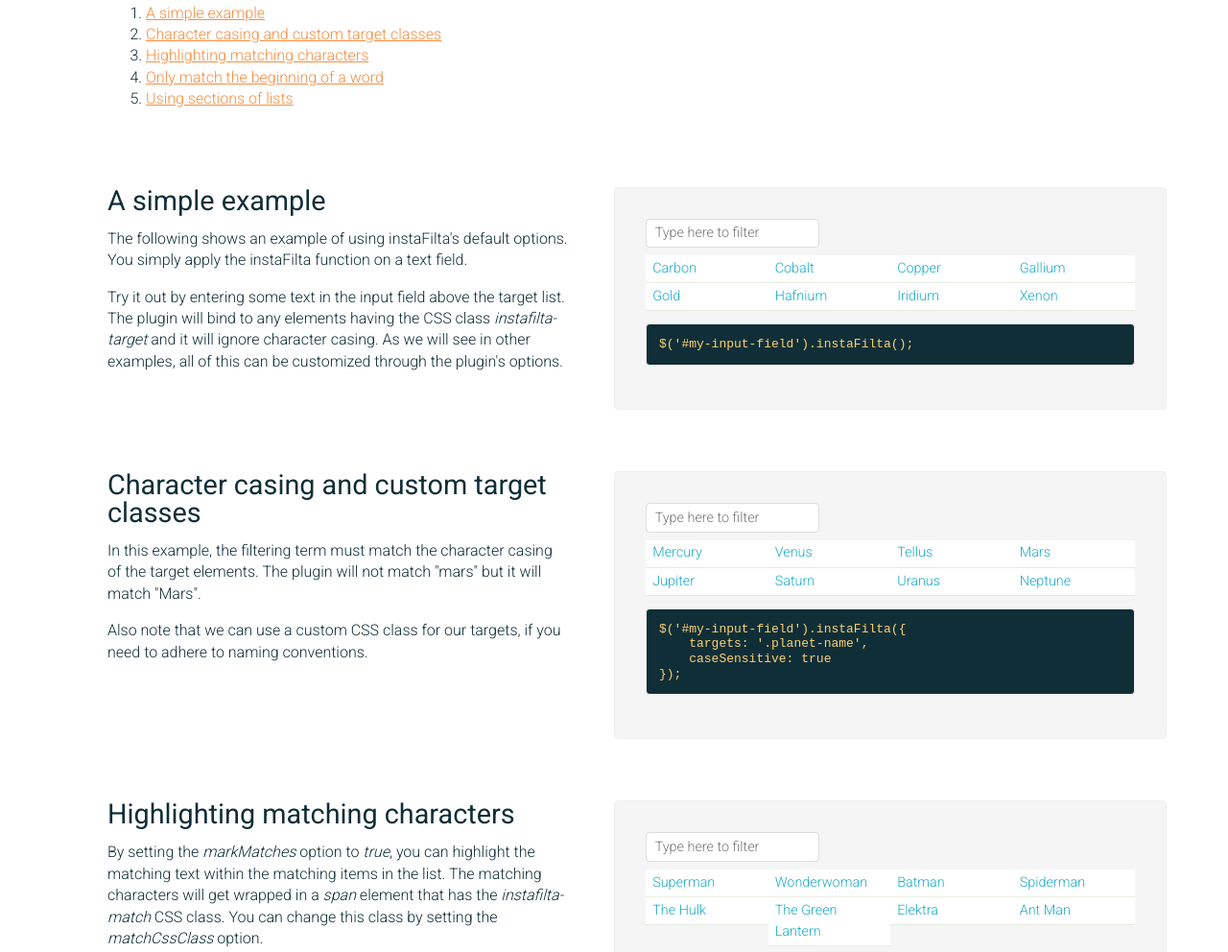
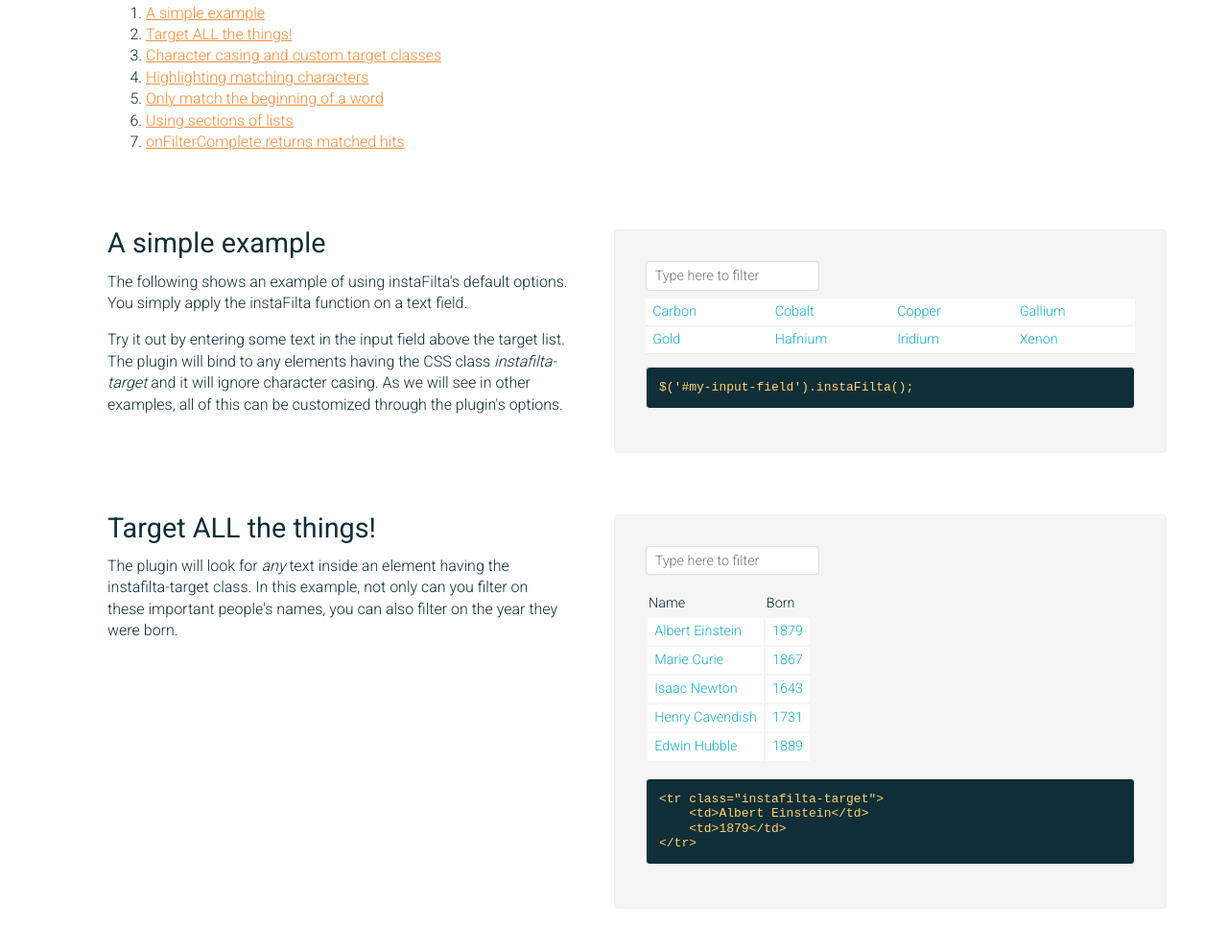
Before and after one commit to chromawoods/instaFilta, a website: page demo.html in a window 1280 px wide. Shown: the part 600-1592 px from the top of the page at 96% size. Drawn offline with nearby package versions, Linux system fonts and the light colour scheme; a web font is replaced by a local one.

Commit message:
Added some more demo examples.

```diff
--- a/demo.css
+++ b/demo.css
@@ -25,11 +25,27 @@ body, input, select, textarea {
 }
 
 input, select, textarea {
+    margin-right: 1em;
     padding: .4em .6em;
     font-weight: 300;
     font-size: .9em;
     border: 1px solid #ddd;
     border-radius: 4px;
+}
+
+table {
+    margin: 1em 0;
+    background: ;
+}
+
+th {
+    font-weight: 300;
+    font-size: .9em;
+    text-align: left;
+}
+
+td {
+    padding: .2em .5em;
 }
 
 p { margin: 0 0 1em; }
@@ -116,6 +132,8 @@ a:hover, a:active { color: #fcd271; }
 }
 
 .box {
+    max-width: 100%;
+    overflow: auto;
     background: #f5f5f5;
     border: 1px solid #f0f0f0;
     border-radius: 4px;
@@ -166,13 +184,14 @@ a:hover, a:active { color: #fcd271; }
 }
 
 .instafilta-target, .planet-name {
-    display: block;
     padding: .2em .5em;
     color: #1babc8;
     font-size: .9em;
     background-color: #fff;
     border-bottom: 1px solid #e8ede0;
 }
+
+span.instafilta-target, .planet-name { display: block; }
 
 .instafilta-match {
     color: #102e37;
@@ -218,3 +237,8 @@ a:hover, a:active { color: #fcd271; }
     }
 
 }
+
+@media all and (min-width: 1600px) {
+
+    body { font-size: 1.2em; }
+}
--- a/demo.html
+++ b/demo.html
@@ -38,10 +38,12 @@
                 <h2 class="section-title">Table of contents</h2>
                 <ol>
                     <li><a href="#s1">A simple example</a></li>
+                    <li><a href="#s1-2">Target ALL the things!</a></li>
                     <li><a href="#s2">Character casing and custom target classes</a></li>
                     <li><a href="#s3">Highlighting matching characters</li>
                     <li><a href="#s4">Only match the beginning of a word</a></li>
                     <li><a href="#s5">Using sections of lists</a></li>
+                    <li><a href="#s6">onFilterComplete returns matched hits</a></li>
                 </ol>
             </div>
         </section>
@@ -72,6 +74,56 @@
                 </div>
                 <pre class="box box-code">
 $('#my-input-field').instaFilta();</pre>
+            </div>
+        </section>
+
+        <section class="section" id="s1-2">
+            <div class="l-1-2">
+                <div class="padded-content-h">
+                    <h2 class="section-title">Target ALL the things!</h2>
+                    <p>The plugin will look for <em>any</em> text inside an element having the instafilta-target class. In this example, not only can you filter on these important people's names, you can also filter on the year they were born.</p>
+                </div>
+            </div>
+            <div class="box l-1-2">
+                <div class="example" id="ex1-2">
+                    <fieldset class="controls">
+                        <input type="text" id="ex1-2f" placeholder="Type here to filter">
+                    </fieldset>
+                    <table>
+                        <thead>
+                            <tr>
+                                <th>Name</th><th>Born</th>
+                            </tr>
+                        </thead>
+                        <tbody>
+                            <tr class="instafilta-target">
+                                <td>Albert Einstein</td>
+                                <td>1879</td>
+                            </tr>
+                            <tr class="instafilta-target">
+                                <td>Marie Curie</td>
+                                <td>1867</td>
+                            </tr>
+                            <tr class="instafilta-target">
+                                <td>Isaac Newton</td>
+                                <td>1643</td>
+                            </tr>
+                            <tr class="instafilta-target">
+                                <td>Henry Cavendish</td>
+                                <td>1731</td>
+                            </tr>
+                            <tr class="instafilta-target">
+                                <td>Edwin Hubble</td>
+                                <td>1889</td>
+                            </tr>
+                        </tbody>
+                    </table>
+                </div>
+                <pre class="box box-code">
+&lt;tr class="instafilta-target">
+    &lt;td>Albert Einstein&lt;/td>
+    &lt;td>1879&lt;/td>
+&lt;/tr></pre>
             </div>
         </section>
 
@@ -233,6 +285,41 @@ $('#my-input-field').instaFilta({
             </div>
         </section>
 
+        <section class="section" id="s6">
+            <div class="l-1-2">
+                <div class="padded-content-h">
+                    <h2 class="section-title">onFilterComplete returns matched hits</h2>
+                    <p>After the filtering process is done, you might want to report just how many hits were found and perhaps show some message if no hits were found. This example shows you how.</p>
+                </div>
+            </div>
+            <div class="box l-1-2">
+                <div class="example" id="ex6">
+                    <fieldset class="controls">
+                        <input type="text" id="ex6f" placeholder="Type here to filter">
+                        <span class="result-message" id="some-result-message"></span>
+                    </fieldset>
+                    <ul class="example-list example-list-quad">
+                        <li><span class="instafilta-target">Peter</span></li>
+                        <li><span class="instafilta-target">Lois</span></li>
+                        <li><span class="instafilta-target">Stewie</span></li>
+                        <li><span class="instafilta-target">Chris</span></li>
+                    </ul>
+                <pre class="box box-code">
+var $myMessage = $('#some-result-message');
+
+$('#my-input-field').instaFilta({
+    onFilterComplete: function(matchedItems) {
+
+        var message = (matchedItems.length > 0)
+            ? "I found " + matchedItems.length + " matches!"
+            : "I couldn't find a thing..";
+
+        $myMessage.text(message);
+    }
+});</pre>
+            </div>
+        </section>
+
     </main>
 
     <a href="https://github.com/chromawoods/instaFilta"><img style="position: absolute; top: 0; right: 0; border: 0;" src="https://camo.githubusercontent.com/38ef81f8aca64bb9a64448d0d70f1308ef5341ab/68747470733a2f2f73332e616d617a6f6e6177732e636f6d2f6769746875622f726962626f6e732f666f726b6d655f72696768745f6461726b626c75655f3132313632312e706e67" alt="Fork me on GitHub" data-canonical-src="https://s3.amazonaws.com/github/ribbons/forkme_right_darkblue_121621.png"></a>
--- a/demo.js
+++ b/demo.js
@@ -1,7 +1,13 @@
 $(function() {
+
+    var $resultMessage = $('#some-result-message');
 
     $('#ex1f').instaFilta({
         scope: '#ex1'
+    });
+
+    $('#ex1-2f').instaFilta({
+        scope: '#ex1-2'
     });
 
     $('#ex2f').instaFilta({
@@ -25,4 +31,16 @@ $(function() {
         beginsWith: true
     });
 
+    $('#ex6f').instaFilta({
+        scope: '#ex6',
+        onFilterComplete: function(matchedItems) {
+
+            var message = matchedItems.length
+                ? "I found " + matchedItems.length + " matches!"
+                : "I couldn't find a thing..";
+
+            $resultMessage.text(message);
+        }
+    });
+
 });
```
